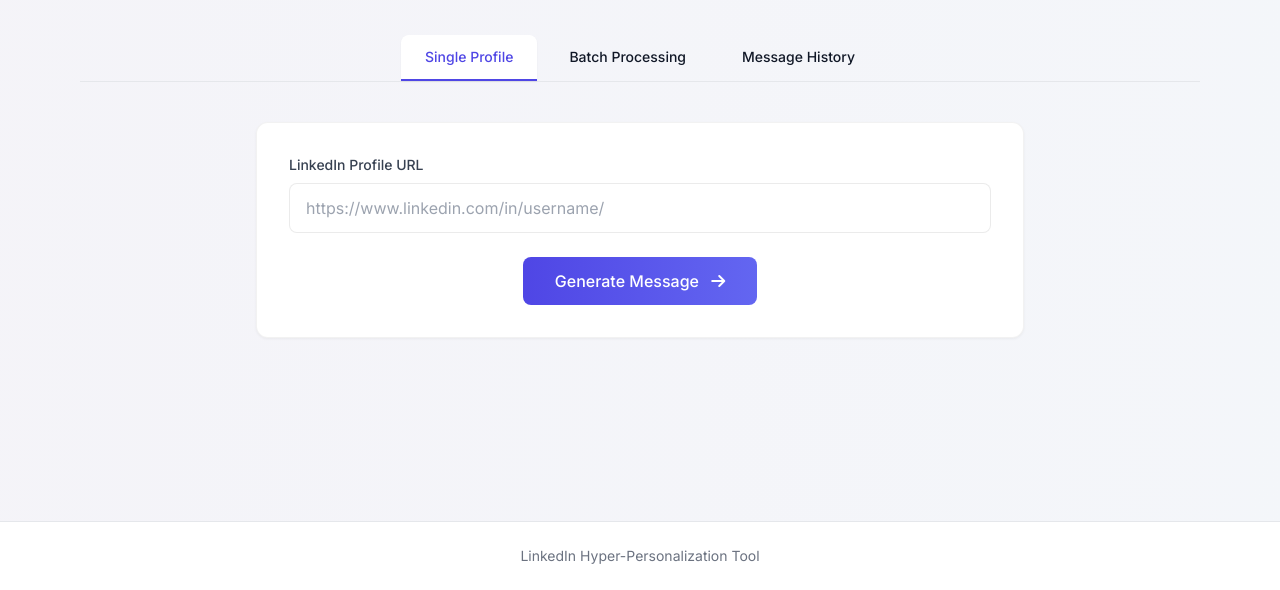
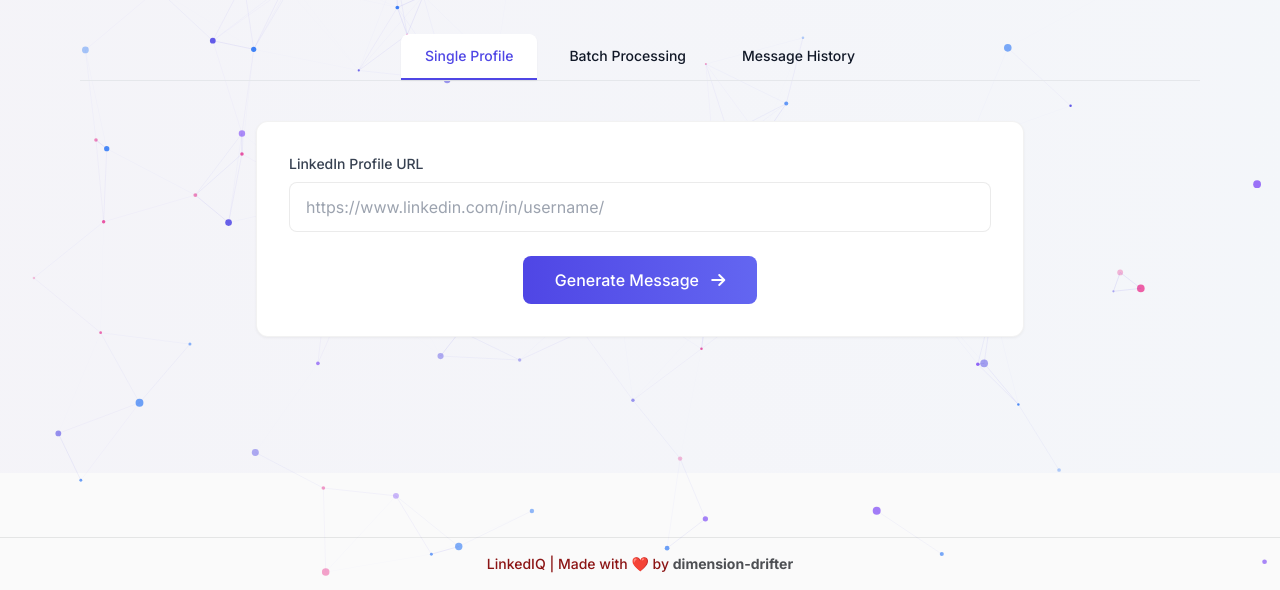
Before and after one commit to dimension-drifter/Linkedin-HyperPersonalization, a plain HTML site: page index.html in a window 1280 px wide. Shown: the part 210-800 px from the top of the page. Drawn offline with nearby package versions, Linux system fonts and the light colour scheme.

Commit message:
a few changes

```diff
--- a/index.html
+++ b/index.html
@@ -369,7 +369,7 @@
 <body class="min-h-screen flex flex-col">
     <div class="flex flex-col min-h-screen">
         <!-- Navbar -->
-        <header class="sticky top-0 z-50 w-full linkd-navbar">
+        <header class="sticky top-0 z-50 w-full bg-transparent">
             <div class="flex h-16 items-center justify-between px-4 sm:px-6 lg:px-8 max-w-7xl mx-auto">
                 <div class="flex items-center gap-2">
                     <a href="/" class="inline-flex items-center gap-2 font-medium text-lg hover:text-primary scramble-text">
@@ -408,7 +408,7 @@
             <div class="container mx-auto px-4 py-10 max-w-6xl">
                 <!-- Hero Section -->
                 <div class="text-center mb-12 fade-in">
-                    <h1 class="text-4xl sm:text-5xl font-bold mb-4 tracking-tight leading-tight text-gradient scramble-text">LinkedIn<span class="text-black">IQ</span></h1>
+                    <h1 class="text-4xl sm:text-5xl font-bold mb-4 tracking-tight leading-tight text-gradient scramble-text">Linked<span class="text-black">IQ</span></h1>
                     <p class="text-lg text-gray-600 max-w-2xl mx-auto">Generate hyper-personalized messages for LinkedIn connections</p>
                 </div>
 
@@ -568,13 +568,28 @@
         </main>
 
         <!-- Footer -->
-        <footer class="py-6 border-t border-gray-200 bg-white">
-            <div class="container mx-auto px-4 max-w-6xl">
-                <p class="text-sm text-center text-gray-500">
-                    LinkedIn Hyper-Personalization Tool
+        <footer
+              class="w-full py-4 mt-16 border-t"
+              style="border-color: #4d4f5320"
+            >
+              <div class="container mx-auto px-4">
+                <p
+                  class="text-sm font-medium text-center"
+                  style="color: #8c1515"
+                >
+                LinkedIQ | Made with ❤️ by<!-- -->
+                  <a
+                    href="https://github.com/dimension-drifter"
+                    target="_blank"
+                    rel="noopener noreferrer"
+                    class="font-bold hover:underline"
+                    style="color: #4d4f53; text-decoration: none"
+                    >dimension-drifter</a
+                  >
                 </p>
-            </div>
-        </footer>
+              </div>
+            </footer>
+    </div>
     </div>
 
     <!-- Modal for Message Details -->
@@ -638,6 +653,8 @@
 
     <!-- Script -->
     <script src="/js/main.js"></script>
+    <script src="/js/particles.js"></script>
+
 
     <!-- Text scramble effect script -->
     <script>
--- /dev/null
+++ b/js/particles.js
@@ -0,0 +1,141 @@
+// Particle animation effect similar to Linkd
+// Remove any existing canvas to avoid duplicates
+const oldCanvas = document.getElementById('linkd-particles-canvas');
+if (oldCanvas) oldCanvas.remove();
+
+document.addEventListener('DOMContentLoaded', function() {
+    const canvas = document.createElement('canvas');
+    canvas.id = 'linkd-particles-canvas';
+    canvas.style.position = 'fixed';
+    canvas.style.top = '0';
+    canvas.style.left = '0';
+    canvas.style.width = '100vw';
+    canvas.style.height = '100vh';
+    canvas.style.pointerEvents = 'none';
+    canvas.style.zIndex = '0'; // Lower z-index for background
+    canvas.style.opacity = '1'; // Full opacity for visibility
+    // Insert as first child so it's behind everything
+    document.body.insertBefore(canvas, document.body.firstChild);
+
+    const ctx = canvas.getContext('2d');
+
+    // Make the canvas responsive and set both style and attribute
+    function resizeCanvas() {
+        canvas.width = window.innerWidth;
+        canvas.height = window.innerHeight;
+        canvas.style.width = window.innerWidth + 'px';
+        canvas.style.height = window.innerHeight + 'px';
+    }
+
+    resizeCanvas();
+    window.addEventListener('resize', resizeCanvas);
+
+    // Particle class
+    class Particle {
+        constructor() {
+            this.reset();
+        }
+
+        reset() {
+            this.x = Math.random() * canvas.width;
+            this.y = Math.random() * canvas.height;
+            this.size = Math.random() * 3 + 1;
+            this.speedX = (Math.random() - 0.5) * 0.3;
+            this.speedY = (Math.random() - 0.5) * 0.3;
+            this.opacity = Math.random() * 0.7 + 0.3; // Higher alpha for visibility
+            const colors = ['79, 70, 229', '139, 92, 246', '236, 72, 153', '59, 130, 246'];
+            this.color = colors[Math.floor(Math.random() * colors.length)];
+        }
+
+        update() {
+            this.x += this.speedX;
+            this.y += this.speedY;
+            if (this.x < 0 || this.x > canvas.width || this.y < 0 || this.y > canvas.height) {
+                this.reset();
+            }
+            if (Math.random() > 0.99) {
+                this.speedX += (Math.random() - 0.5) * 0.01;
+                this.speedY += (Math.random() - 0.5) * 0.01;
+            }
+            this.speedX = Math.max(Math.min(this.speedX, 0.5), -0.5);
+            this.speedY = Math.max(Math.min(this.speedY, 0.5), -0.5);
+        }
+
+        draw() {
+            ctx.beginPath();
+            ctx.arc(this.x, this.y, this.size, 0, Math.PI * 2);
+            ctx.fillStyle = `rgba(${this.color}, ${this.opacity})`;
+            ctx.fill();
+        }
+    }
+
+    // Create particles
+    let particleCount = Math.min(Math.floor(window.innerWidth / 10), 100);
+    let particles = [];
+    function createParticles() {
+        particleCount = Math.min(Math.floor(window.innerWidth / 10), 100);
+        particles = [];
+        for (let i = 0; i < particleCount; i++) {
+            particles.push(new Particle());
+        }
+    }
+    createParticles();
+    window.addEventListener('resize', createParticles);
+
+    // Connection line between particles
+    function drawLines() {
+        for (let i = 0; i < particles.length; i++) {
+            for (let j = i; j < particles.length; j++) {
+                const dx = particles[i].x - particles[j].x;
+                const dy = particles[i].y - particles[j].y;
+                const distance = Math.sqrt(dx * dx + dy * dy);
+                if (distance < 120) {
+                    ctx.beginPath();
+                    ctx.strokeStyle = `rgba(79, 70, 229, ${0.18 * (1 - distance / 120)})`;
+                    ctx.lineWidth = 0.7;
+                    ctx.moveTo(particles[i].x, particles[i].y);
+                    ctx.lineTo(particles[j].x, particles[j].y);
+                    ctx.stroke();
+                }
+            }
+        }
+    }
+
+    // Animation loop
+    function animate() {
+        requestAnimationFrame(animate);
+        ctx.clearRect(0, 0, canvas.width, canvas.height);
+        particles.forEach(particle => {
+            particle.update();
+            particle.draw();
+        });
+        drawLines();
+    }
+    animate();
+
+    // Add interaction with mouse
+    let mouse = {
+        x: null,
+        y: null,
+        radius: 150
+    };
+    window.addEventListener('mousemove', function(event) {
+        mouse.x = event.x;
+        mouse.y = event.y;
+    });
+    const originalUpdate = Particle.prototype.update;
+    Particle.prototype.update = function() {
+        originalUpdate.call(this);
+        if (mouse.x !== null && mouse.y !== null) {
+            const dx = this.x - mouse.x;
+            const dy = this.y - mouse.y;
+            const distance = Math.sqrt(dx * dx + dy * dy);
+            if (distance < mouse.radius) {
+                const angle = Math.atan2(dy, dx);
+                const force = (mouse.radius - distance) / mouse.radius;
+                this.x += Math.cos(angle) * force * 1;
+                this.y += Math.sin(angle) * force * 1;
+            }
+        }
+    };
+});
```
Also changed, not shown: 1 other file.
